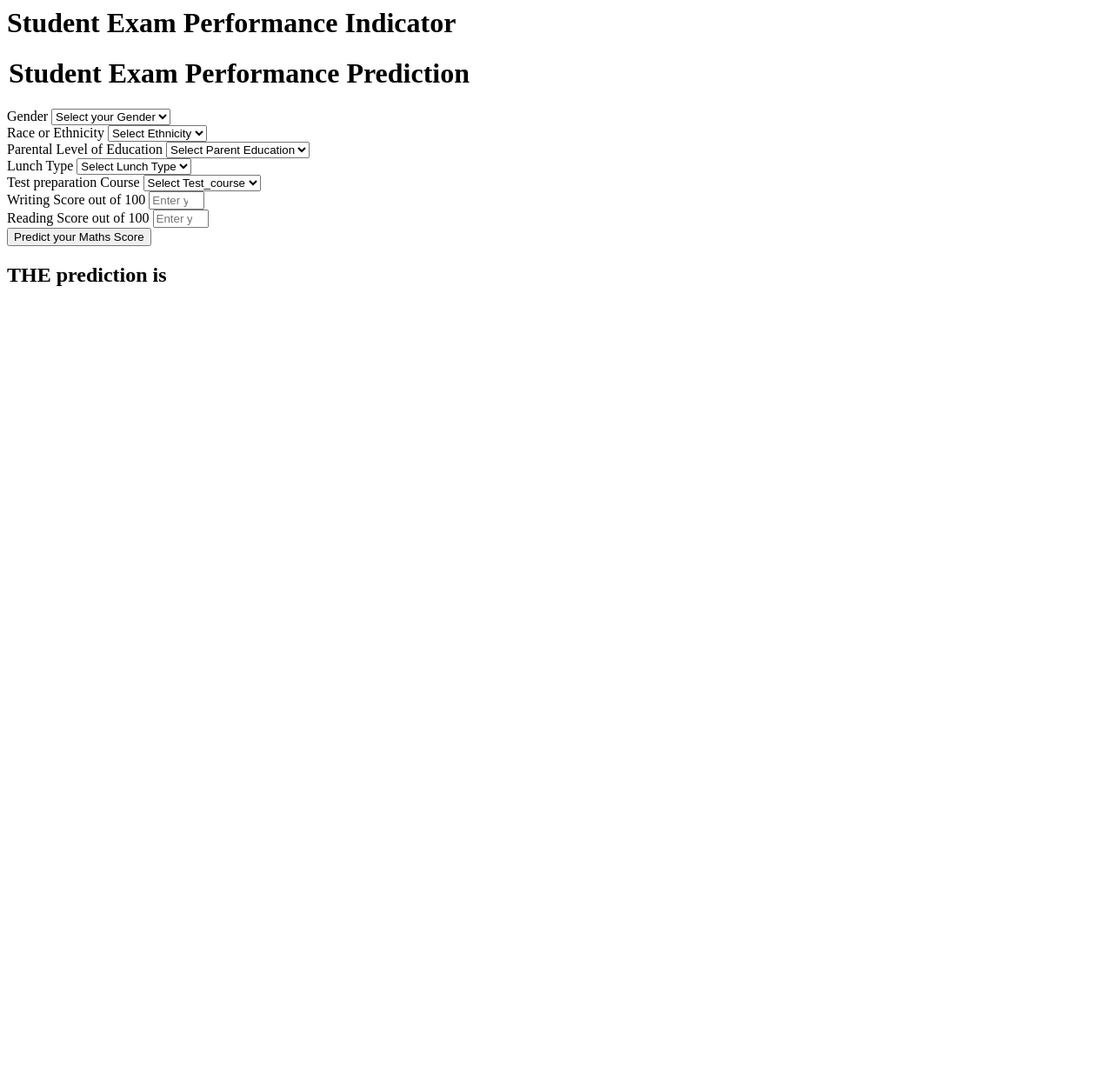
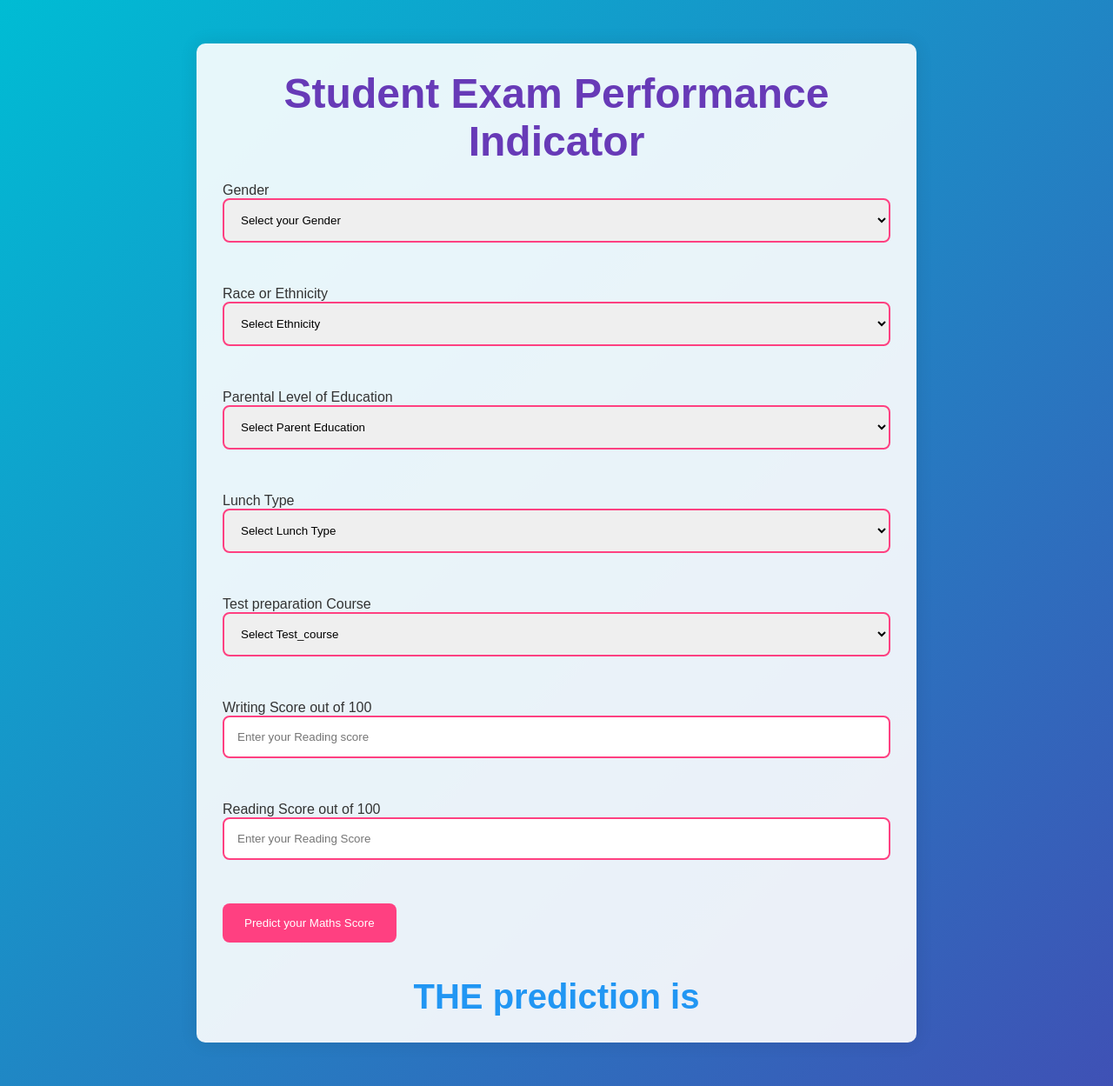
Before and after one commit to Joshua-Immanuel/MLproject, a Flask app: page /predcit in a window 1280 px wide. Shown: the whole page at 87% size. Before the commit the page ends 329 px from the top, so only its background shows below. Run offline with Flask 3, Linux system fonts and the light colour scheme.

Commit message:
updated css

```diff
--- /dev/null
+++ b/static/styles.css
@@ -0,0 +1,85 @@
+/* Reset some default styles */
+body, h1, h2, form {
+    margin: 0;
+    padding: 0;
+}
+
+body {
+    font-family: 'Arial', sans-serif;
+    background: linear-gradient(135deg, #00bcd4, #3f51b5);
+    color: #fff;
+}
+
+.login {
+    width: 60%;
+    margin: 50px auto;
+    background-color: rgba(255, 255, 255, 0.9);
+    padding: 30px;
+    border-radius: 10px;
+    box-shadow: 0 0 20px rgba(0, 0, 0, 0.1);
+    transition: background-color 0.3s ease-in-out;
+}
+
+.login:hover {
+    background-color: rgba(255, 255, 255, 0.95);
+}
+
+h1 {
+    text-align: center;
+    color: #673ab7;
+    font-size: 3em;
+    margin-bottom: 20px;
+}
+
+legend {
+    font-size: 1.5em;
+    font-weight: bold;
+    margin-bottom: 15px;
+    color: #009688;
+}
+
+.form-label {
+    margin-bottom: 10px;
+    color: #333;
+}
+
+.form-control {
+    width: 100%;
+    padding: 15px;
+    margin-bottom: 20px;
+    border: 2px solid #ff4081;
+    border-radius: 8px;
+    box-sizing: border-box;
+    transition: border-color 0.3s ease-in-out;
+}
+
+.form-control:focus {
+    border-color: #e91e63;
+}
+
+.btn-primary {
+    background-color: #ff4081;
+    color: #fff;
+    padding: 15px 25px;
+    border: none;
+    border-radius: 8px;
+    cursor: pointer;
+    transition: background-color 0.3s ease-in-out;
+}
+
+.btn-primary:hover {
+    background-color: #e91e63;
+}
+
+/* Add some spacing for better readability */
+.mb-3 {
+    margin-bottom: 30px;
+}
+
+/* Style the result */
+h2 {
+    text-align: center;
+    margin-top: 40px;
+    color: #2196f3;
+    font-size: 2.5em;
+}
--- a/templates/home.html
+++ b/templates/home.html
@@ -1,12 +1,15 @@
 <html>
+    <head>
+        <meta charset="UTF-8">
+        <meta name="viewport" content="width=device-width, initial-scale=1.0">
+        <title>Student Exam Performance Indicator</title>
+        <link rel="stylesheet" href="{{ url_for('static', filename='styles.css') }}">
+    </head>
 <body>
     <div class="login">
        <h1>Student Exam Performance Indicator</h1>
 
        <form action="{{ url_for('predict_datapoint')}}" method="post">
-        <h1>
-            <legend>Student Exam Performance Prediction</legend>
-        </h1>
         <div class="mb-3">
             <label class="form-label">Gender</label>
             <select class="form-control" name="gender" placeholder="Enter you Gender" required>
```
